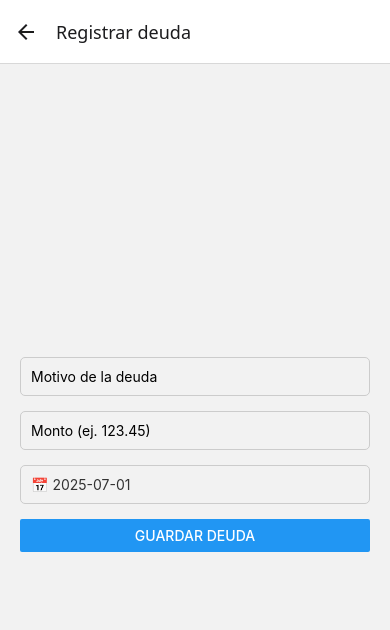
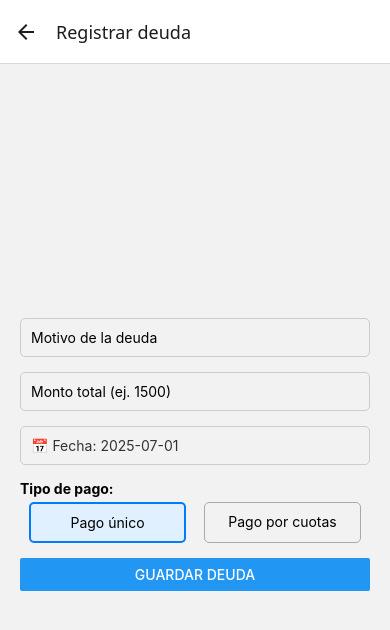
Before and after one commit to AgileDevUPAO-G3/ARD, a React Native app: screen / in a window 390 px wide. Both pictures are taken after a click on the button "REGISTRAR NUEVA DEUDA". Shown: the top 630 px of the page. Built offline with nearby package versions, Linux system fonts and the light colour scheme.

Commit message:
feat: registro y litado de pagos recurrentes

```diff
--- a/screens/AddDebtScreen.js
+++ b/screens/AddDebtScreen.js
@@ -1,41 +1,71 @@
 import React, { useState } from 'react';
-import { View, TextInput, Button, StyleSheet, Alert, Platform, Pressable, Text } from 'react-native';
+import { useColorScheme } from 'react-native';
+
+import {
+    View, TextInput, Button, StyleSheet, Alert, Pressable, Text, Platform
+} from 'react-native';
+import DateTimePicker from '@react-native-community/datetimepicker';
 import { guardarDeuda } from '../utils/storage';
-import DateTimePicker from '@react-native-community/datetimepicker';
 
 export default function AddDebtScreen({ navigation }) {
     const [motivo, setMotivo] = useState('');
     const [monto, setMonto] = useState('');
     const [fecha, setFecha] = useState(new Date());
     const [mostrarPicker, setMostrarPicker] = useState(false);
+    const [tipo, setTipo] = useState('único'); // 'único' o 'cuotas'
+    const [cuotas, setCuotas] = useState('');
+    const esquema = useColorScheme(); // devuelve 'light' o 'dark'
+    const esOscuro = esquema === 'dark';
+
 
     const onChangeFecha = (event, selectedDate) => {
         setMostrarPicker(false);
-        if (selectedDate) {
-            setFecha(selectedDate);
+        if (selectedDate) setFecha(selectedDate);
+    };
+
+    const calcularCuotas = (fechaInicio, total, numCuotas) => {
+        const cuotasArr = [];
+        const montoPorCuota = parseFloat(total) / numCuotas;
+        const baseDate = new Date(fechaInicio);
+
+        for (let i = 0; i < numCuotas; i++) {
+            const cuotaFecha = new Date(baseDate);
+            cuotaFecha.setMonth(cuotaFecha.getMonth() + i);
+            cuotasArr.push({
+                numero: i + 1,
+                fecha: cuotaFecha.toISOString().split('T')[0],
+                monto: parseFloat(montoPorCuota.toFixed(2)),
+            });
         }
+
+        return cuotasArr;
     };
 
     const guardar = async () => {
         if (!motivo.trim() || !monto.trim()) {
-            Alert.alert('Campos incompletos', 'Por favor completa todos los campos.');
+            Alert.alert('Campos incompletos', 'Por favor completa motivo y monto.');
             return;
         }
 
-        const numero = parseFloat(monto);
-        if (isNaN(numero) || numero <= 0) {
-            Alert.alert('Monto inválido', 'El monto debe ser un número positivo.');
+        if (tipo === 'cuotas' && (!cuotas || parseInt(cuotas) <= 0)) {
+            Alert.alert('Cuotas inválidas', 'Ingresa un número válido de cuotas.');
             return;
         }
 
-        const nuevaDeuda = {
+        const deuda = {
             motivo: motivo.trim(),
-            monto: numero,
-            fecha: fecha.toISOString().split('T')[0], // YYYY-MM-DD
+            montoTotal: parseFloat(monto),
+            tipo,
+            fechaInicio: fecha.toISOString().split('T')[0],
         };
 
-        await guardarDeuda(nuevaDeuda);
-        Alert.alert('Éxito', 'La deuda fue registrada correctamente.');
+        if (tipo === 'cuotas') {
+            deuda.cuotas = parseInt(cuotas);
+            deuda.detalleCuotas = calcularCuotas(fecha, monto, cuotas);
+        }
+
+        await guardarDeuda(deuda);
+        Alert.alert('Éxito', 'La deuda ha sido registrada.');
         navigation.goBack();
     };
 
@@ -48,24 +78,44 @@ export default function AddDebtScreen({ navigation }) {
                 style={styles.input}
             />
             <TextInput
-                placeholder="Monto (ej. 123.45)"
+                placeholder="Monto total (ej. 1500)"
                 value={monto}
                 onChangeText={setMonto}
                 keyboardType="numeric"
                 inputMode="decimal"
                 style={styles.input}
             />
-
             <Pressable onPress={() => setMostrarPicker(true)} style={styles.input}>
-                <Text style={{ color: '#333' }}>📅 {fecha.toISOString().split('T')[0]}</Text>
+                <Text style={{ color: '#333' }}>
+                    📅 Fecha: {fecha.toISOString().split('T')[0]}
+                </Text>
             </Pressable>
-
             {mostrarPicker && (
                 <DateTimePicker
                     value={fecha}
                     mode="date"
                     display={Platform.OS === 'ios' ? 'spinner' : 'default'}
                     onChange={onChangeFecha}
+                />
+            )}
+
+            <Text style={styles.label}>Tipo de pago:</Text>
+            <View style={styles.selector}>
+                <Pressable onPress={() => setTipo('único')} style={tipo === 'único' ? styles.selected : styles.option}>
+                    <Text>Pago único</Text>
+                </Pressable>
+                <Pressable onPress={() => setTipo('cuotas')} style={tipo === 'cuotas' ? styles.selected : styles.option}>
+                    <Text>Pago por cuotas</Text>
+                </Pressable>
+            </View>
+
+            {tipo === 'cuotas' && (
+                <TextInput
+                    placeholder="Número de cuotas"
+                    value={cuotas}
+                    onChangeText={setCuotas}
+                    keyboardType="numeric"
+                    style={styles.input}
                 />
             )}
 
@@ -82,4 +132,30 @@ const styles = StyleSheet.create({
         borderWidth: 1, borderColor: '#ccc',
         borderRadius: 5, padding: 10, marginBottom: 15,
     },
+    label: {
+        fontWeight: 'bold',
+        marginBottom: 5,
+    },
+    selector: {
+        flexDirection: 'row',
+        justifyContent: 'space-around',
+        marginBottom: 15,
+    },
+    option: {
+        borderWidth: 1,
+        borderColor: '#aaa',
+        borderRadius: 5,
+        padding: 10,
+        width: '45%',
+        alignItems: 'center',
+    },
+    selected: {
+        borderWidth: 2,
+        borderColor: '#007bff',
+        backgroundColor: '#e0f0ff',
+        borderRadius: 5,
+        padding: 10,
+        width: '45%',
+        alignItems: 'center',
+    },
 });
--- a/screens/HomeScreen.js
+++ b/screens/HomeScreen.js
@@ -1,36 +1,57 @@
 import React, { useEffect, useState } from 'react';
-import { View, FlatList, Text, StyleSheet, Button } from 'react-native';
+import {useColorScheme} from "react-native";
+import {
+    View, FlatList, Text, StyleSheet, Button, TouchableOpacity
+} from 'react-native';
 import { obtenerDeudas } from '../utils/storage';
 
 export default function HomeScreen({ navigation }) {
     const [deudas, setDeudas] = useState([]);
+    const esquema = useColorScheme(); // devuelve 'light' o 'dark'
+    const esOscuro = esquema === 'dark';
 
-    // Se ejecuta al entrar a la pantalla
+
     useEffect(() => {
         const cargar = async () => {
-            const lista = await obtenerDeudas();
-            setDeudas(lista);
+            const data = await obtenerDeudas();
+            setDeudas(data);
         };
 
         const unsubscribe = navigation.addListener('focus', cargar);
         return unsubscribe;
     }, [navigation]);
 
+    const renderItem = ({ item }) => {
+        const esCuotas = item.tipo === 'cuotas';
+        const estiloLateral = esCuotas ? styles.violeta : styles.amarillo;
+
+        // Calcular próximo pago si es de cuotas
+        let proximoPago = '';
+        if (esCuotas && Array.isArray(item.detalleCuotas)) {
+            const hoy = new Date().toISOString().split('T')[0];
+            const siguientes = item.detalleCuotas.filter(cuota => cuota.fecha >= hoy);
+            proximoPago = siguientes.length > 0 ? siguientes[0].fecha : '✔ Pagado';
+        }
+
+        return (
+            <View style={[styles.item, estiloLateral]}>
+                <Text style={styles.titulo}>💰 {item.motivo}</Text>
+                <Text>Monto total: S/ {item.montoTotal}</Text>
+                <Text>Tipo: {esCuotas ? `Cuotas (${item.cuotas})` : 'Pago único'}</Text>
+                {esCuotas && <Text>Próximo pago: {proximoPago}</Text>}
+            </View>
+        );
+    };
+
     return (
         <View style={styles.container}>
             <Button title="Registrar nueva deuda" onPress={() => navigation.navigate('Registrar deuda')} />
-
             <FlatList
                 data={deudas}
                 keyExtractor={(_, index) => index.toString()}
-                renderItem={({ item }) => (
-                    <View style={styles.item}>
-                        <Text style={styles.text}>📌 {item.motivo}</Text>
-                        <Text>Monto: S/ {item.monto}</Text>
-                        <Text>Fecha: {item.fecha}</Text>
-                    </View>
-                )}
+                renderItem={renderItem}
                 ListEmptyComponent={<Text style={{ marginTop: 20 }}>No hay deudas registradas</Text>}
+                contentContainerStyle={{ paddingBottom: 20 }}
             />
         </View>
     );
@@ -43,11 +64,26 @@ const styles = StyleSheet.create({
     item: {
         padding: 15,
         marginVertical: 10,
-        backgroundColor: '#f2f2f2',
+        backgroundColor: '#f9f9f9',
         borderRadius: 8,
+        borderLeftWidth: 9,
+
+
+        shadowColor: '#000',
+        shadowOffset: { width: 0, height: 2 },
+        shadowOpacity: 0.2,
+        shadowRadius: 4,
+        elevation: 3, // para Android
     },
-    text: {
+    amarillo: {
+        borderLeftColor: '#FFD700', // amarillo fuerte
+    },
+    violeta: {
+        borderLeftColor: '#8A2BE2', // violeta
+    },
+    titulo: {
         fontWeight: 'bold',
         fontSize: 16,
+        marginBottom: 4,
     },
 });
```
